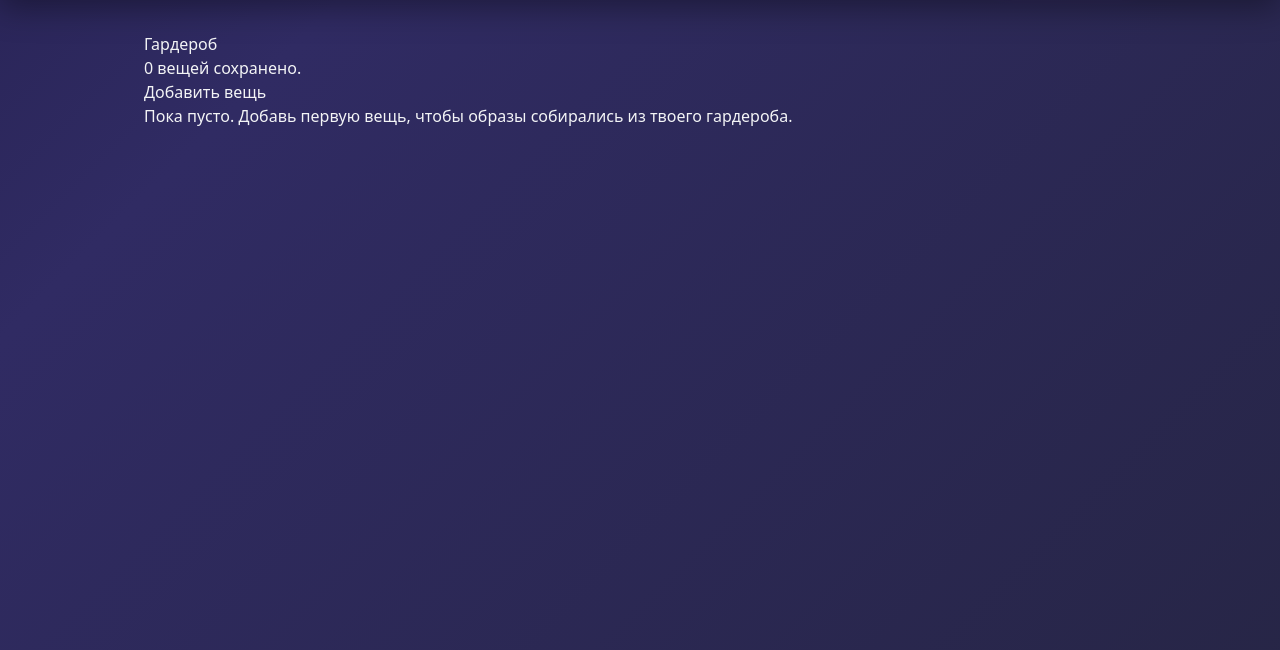
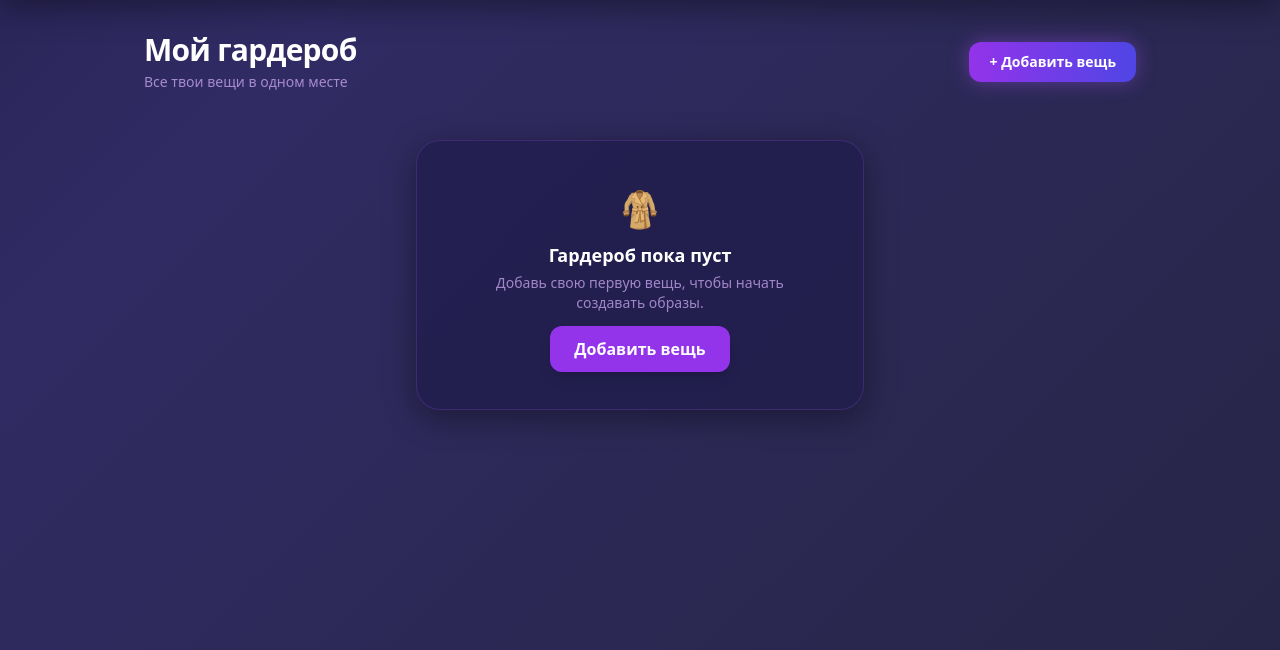
Before and after one commit to bluzokda/outfit, a Flask app: page /wardrobe in a window 1280 px wide. Shown: the part 70-720 px from the top of the page. Run offline with Flask 3, Linux system fonts and the light colour scheme; data that the repository does not hold is empty; some libraries are stand-ins or nearby versions.

Commit message:
Update wardrobe.html

```diff
--- a/templates/wardrobe.html
+++ b/templates/wardrobe.html
@@ -1,26 +1,39 @@
 {% extends "base.html" %}
-{% block title %}Гардероб{% endblock %}
 {% block content %}
-  <h1>Гардероб</h1>
-  <p class="lede">{{ items|length }} {{ 'вещь' if items|length == 1 else 'вещей' }} сохранено.</p>
-
-  <div class="actions">
-    <a href="{{ url_for('add_item') }}" class="btn primary">Добавить вещь</a>
+<div class="flex flex-col sm:flex-row justify-between items-start sm:items-center mb-8 gap-4">
+    <div>
+        <h1 class="text-3xl font-bold tracking-tight text-white">Мой гардероб</h1>
+        <p class="text-purple-300/70 text-sm mt-1">Все твои вещи в одном месте</p>
+    </div>
+    <a href="/wardrobe/add" class="px-5 py-2.5 rounded-xl font-semibold text-white bg-gradient-to-r from-purple-600 to-indigo-600 neon-glow transition transform hover:-translate-y-0.5 text-sm">
+        + Добавить вещь
+    </a>
 </div>
 
 {% if items %}
-    <div class="grid-items">
+    <div class="grid grid-cols-2 sm:grid-cols-3 md:grid-cols-4 gap-4">
         {% for item in items %}
-        <div class="item-card">
-          <img src="/{{ item.photo_path }}" alt="{{ category_labels.get(item.category, item.category) }}">
-          <div class="meta">
-            <span class="tag">{{ category_labels.get(item.category, item.category) }}</span>
-            {% if item.description %}<div>{{ item.description }}</div>{% endif %}
+            <div class="glass-panel rounded-2xl overflow-hidden border border-purple-500/20 group hover:border-purple-500/50 transition duration-300">
+                <div class="aspect-square bg-purple-950/40 relative overflow-hidden">
+                    <img src="/{{ item.photo_path }}" alt="Вещь" class="w-full h-full object-cover group-hover:scale-105 transition duration-500">
+                    <span class="absolute top-2 left-2 px-2.5 py-1 rounded-lg text-[10px] font-semibold bg-purple-950/80 backdrop-blur-md text-purple-200 border border-purple-500/30">
+                        {{ category_labels.get(item.category, item.category) }}
+                    </span>
                 </div>
+                {% if item.description %}
+                    <div class="p-3">
+                        <p class="text-xs text-purple-200/90 truncate">{{ item.description }}</p>
+                    </div>
+                {% endif %}
             </div>
         {% endfor %}
     </div>
 {% else %}
-    <div class="empty-state">Пока пусто. Добавь первую вещь, чтобы образы собирались из твоего гардероба.</div>
+    <div class="glass-panel rounded-3xl p-12 text-center max-w-md mx-auto mt-12 border border-purple-500/20">
+        <div class="text-4xl mb-3">🧥</div>
+        <h3 class="text-lg font-semibold text-white mb-1">Гардероб пока пуст</h3>
+        <p class="text-sm text-purple-300/70 mb-6">Добавь свою первую вещь, чтобы начать создавать образы.</p>
+        <a href="/wardrobe/add" class="px-6 py-3 rounded-xl font-semibold text-white bg-purple-600 hover:bg-purple-500 transition shadow-lg">Добавить вещь</a>
+    </div>
 {% endif %}
 {% endblock %}
```
Lines whose indentation alone changed are shown as unchanged.
